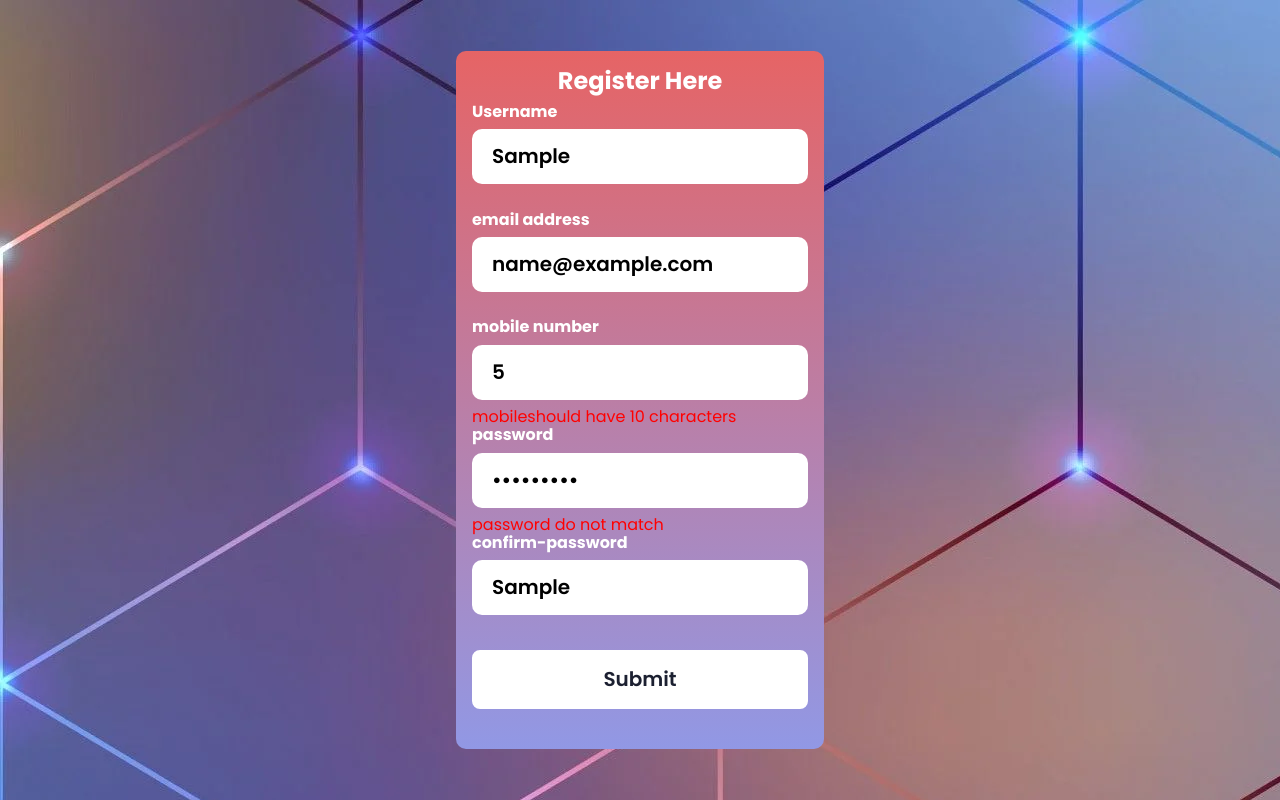
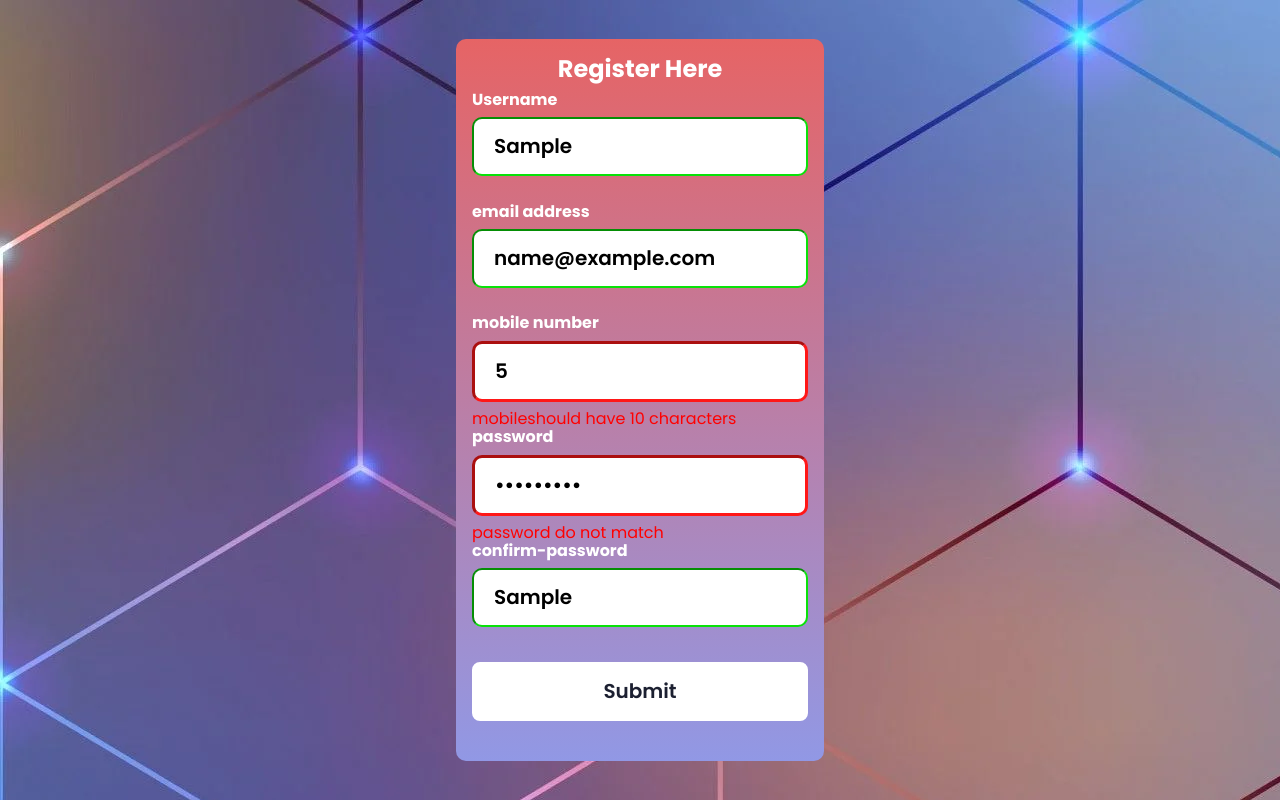
Before and after one commit to siluveruarunpandyan/Form-validation-2, a plain HTML site: page index.html in a window 1280 px wide. Both pictures are taken after typing "Sample", "name@example.com", "5", "Sample123", "Sample" into the empty fields and a click on the button "Submit". Drawn offline with Linux system fonts and the light colour scheme.

Commit message:
border color updated

```diff
--- a/stylesheet/style.css
+++ b/stylesheet/style.css
@@ -114,16 +114,23 @@ li {
     font-weight: 600;
     border-radius: 10px;
     outline: none;
-    border: none;
+    /*border: none;*/
 }
 
+.form-control input:focus{
+  outline: 0;
+  border-color: aqua;
+}
 
-.form-control.error input{
-    border-color: red;
+.form-control.error  input{
+  border-color:rgb(255, 23, 23);
+  border-width: 3px;
 }
-.form-control.success input{
-    border-color: green;
+
+.form-control.success  input{
+  border-color: rgb(9, 226, 9);
 }
+
 
 .form-control small{
     color: red;
```
